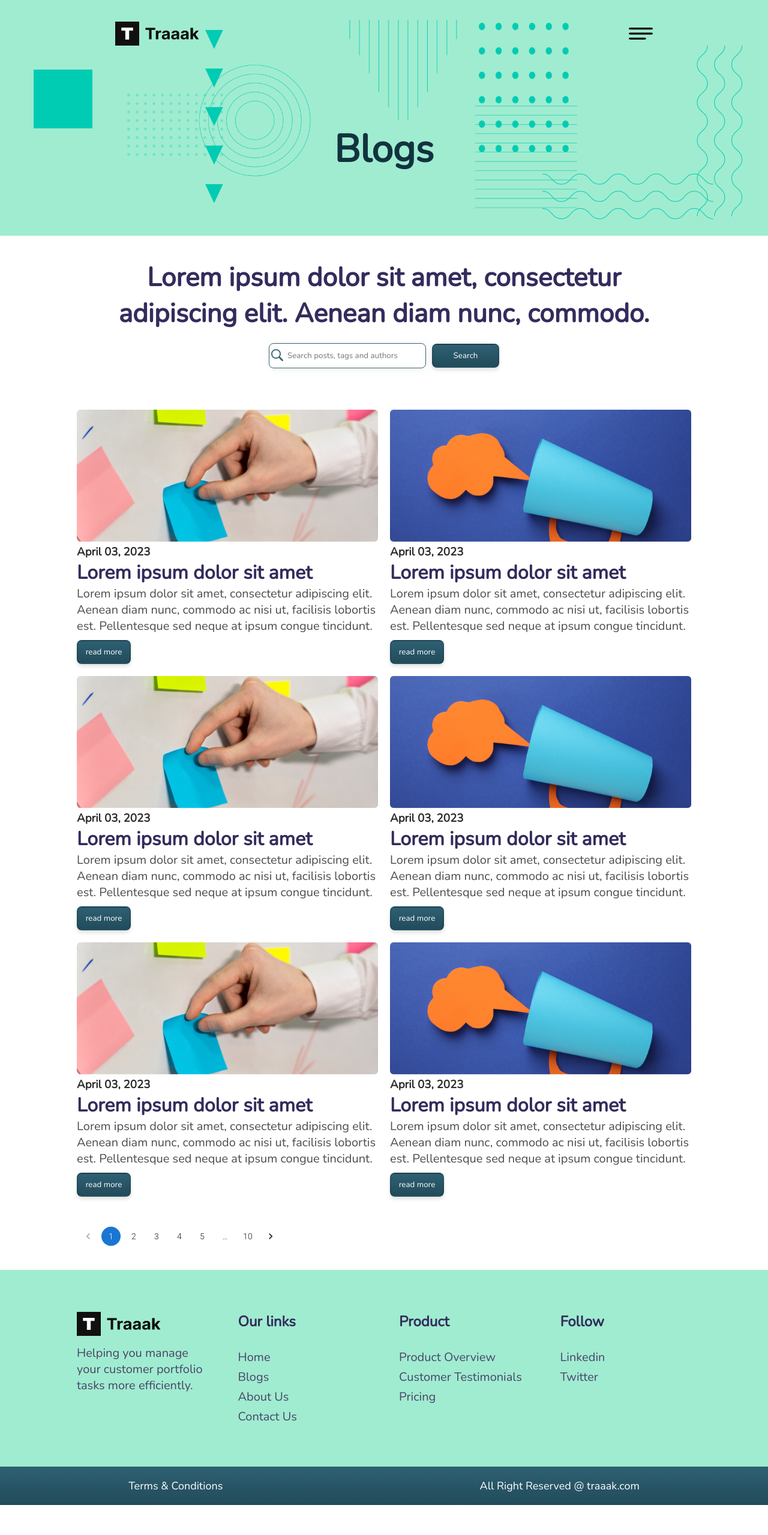
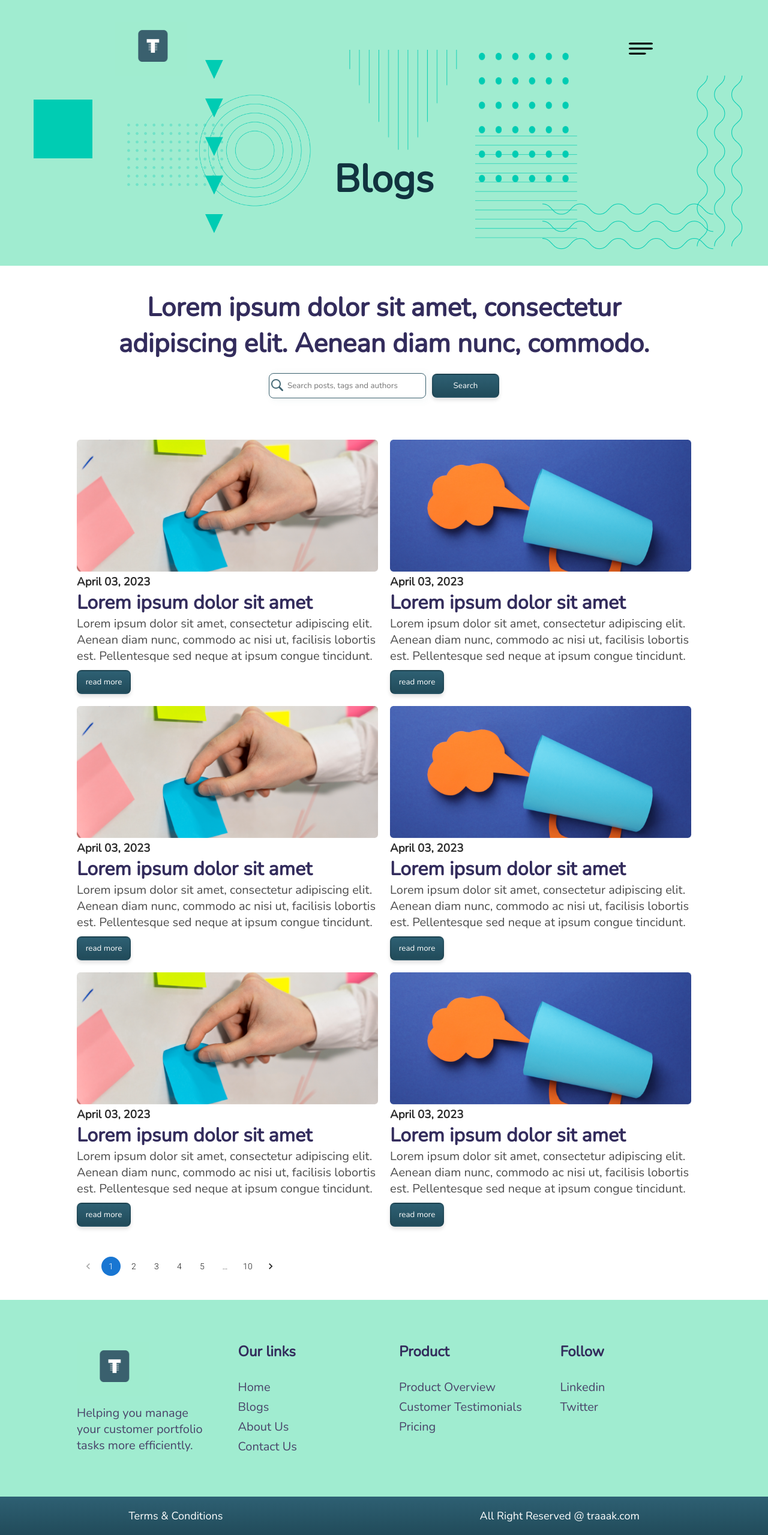
Before and after one commit to Sardar-Ali-Murad/traaak, a React (Vite) app: page /blog in a window 1280 px wide. Shown: the whole page at 60% size. Before the commit the page ends 2509 px from the top, so only its background shows below. Built offline with nearby package versions, Linux system fonts and the light colour scheme; a web font is replaced by a local one.

Commit message:
changing the logo

```diff
--- a/index.html
+++ b/index.html
@@ -3,7 +3,7 @@
   <head>
     <meta charset="UTF-8" />
     <!-- <link rel="icon" type="image/svg+xml" href="/vite.svg" /> -->
-    <link rel="icon" type="image/svg+xml" href="./src/assets/browserLogo.png" />
+    <link rel="icon" type="image/svg+xml" href="./src/assets/mainLogo.png" />
     <meta name="viewport" content="width=device-width, initial-scale=1.0" />
     <title>Traaak</title>
   </head>
--- a/src/components/CommonComponents/Footer.jsx
+++ b/src/components/CommonComponents/Footer.jsx
@@ -5,6 +5,7 @@ import "./Footer.css";
 import { Link } from "react-router-dom";
 import {openContactForm}  from "../../features/appSlice"
 import { useDispatch } from "react-redux";
+import mainLogo from "../../assets/mainLogo.png"
 
 const Footer = () => {
   let dispatch=useDispatch()
@@ -14,12 +15,13 @@ const Footer = () => {
         <div className="footerMain">
           <div className="footerGrid">
             <div className="footerFirst">
-              <div className="traakLogo">
+              {/* <div className="traakLogo">
                 <div className="wordBox">
                   <img src={Word} className="word" />
                 </div>
                 <img src={Traak} className="traak" />
-              </div>
+              </div> */}
+              <img src={mainLogo} className="mainLogo"/>
               <p>
                 Helping you manage your customer portfolio tasks more
                 efficiently.
--- a/src/components/CommonComponents/Navbar.css
+++ b/src/components/CommonComponents/Navbar.css
@@ -134,6 +134,12 @@
   }
 }
 
+@media screen and (max-width: 800px) {
+  .navbarImg8,.navbarImg9 {
+    display: none;
+  }
+}
+
 @media screen and (max-width: 1000px) {
   .navbarImg5 {
     display: none;
--- a/src/components/CommonComponents/Navbar.jsx
+++ b/src/components/CommonComponents/Navbar.jsx
@@ -15,6 +15,7 @@ import img8 from "../../assets/nav8.png";
 import img9 from "../../assets/nav9.png";
 import { closeHam } from "../../features/appSlice";
 import { useDispatch } from "react-redux";
+import mainLogo from "../../assets/mainLogo.png"
 
 const Navbar = ({ text }) => {
   let dispatch=useDispatch()
@@ -23,14 +24,16 @@ const Navbar = ({ text }) => {
       <div className="navbarMain">
         <div className="navBarIcons">
           <div className="headerIcons">
-            <div className="traakLogo">
+            {/* <div className="traakLogo">
               <div className="wordBox">
                 <img src={Word} className="word" />
               </div>
               <img src={Traak} className="traak" />
-            </div>
+            </div> */}
+          <img src={mainLogo} className="mainLogo"/>
             <img src={bar} className="bar" onClick={()=>dispatch(closeHam())} />
           </div>
+
         </div>
 
         <div className="navbarImages">
--- a/src/components/CommonComponents/Sidebar.jsx
+++ b/src/components/CommonComponents/Sidebar.jsx
@@ -6,6 +6,7 @@ import Traak from "../../assets/Traaak.png";
 import { openContactForm, openHam } from "../../features/appSlice";
 import { useDispatch, useSelector } from "react-redux";
 import { AiOutlineClose } from "react-icons/ai";
+import mainLogo  from "../../assets/mainLogo.png"
 
 const Navbar = () => {
   let dispatch = useDispatch();
@@ -29,6 +30,7 @@ const Navbar = () => {
             </div>
             <img src={Traak} className="traak" />
           </div>
+          {/* <img src={mainLogo}  className="mainLogo"/> */}
         </div>
         <nav>
           <ul>
--- a/src/components/HomeComponents/HomeHeader.css
+++ b/src/components/HomeComponents/HomeHeader.css
@@ -219,3 +219,9 @@
     font-size: 16px;
   }
 }
+
+
+.mainLogo{
+  width: 120px;
+  height: 90px;
+}
--- a/src/components/HomeComponents/HomeHeader.jsx
+++ b/src/components/HomeComponents/HomeHeader.jsx
@@ -10,6 +10,8 @@ import {openContactForm}  from "../../features/appSlice"
 import { useDispatch } from "react-redux";
 import {openHam,closeHam}  from "../../features/appSlice"
 
+import mainLogo from "../../assets/mainLogo.png"
+
 const HomeHeader = () => {
   let dispatch=useDispatch()
   function openTraaak(){
@@ -21,12 +23,13 @@ const HomeHeader = () => {
       <img src={line} className="headerLine" />
       <div className="homeHeaderMain">
         <div className="headerIcons">
-          <div className="traakLogo">
+          {/* <div className="traakLogo">
             <div className="wordBox">
               <img src={Word} className="word" />
             </div>
             <img src={Traak} className="traak" />
-          </div>
+          </div> */}
+          <img src={mainLogo} className="mainLogo"/>
           <img src={bar} className="bar" onClick={()=>dispatch(closeHam())}/>
         </div>
 
--- a/src/components/ProductComponents/ProductHeader.jsx
+++ b/src/components/ProductComponents/ProductHeader.jsx
@@ -9,6 +9,7 @@ import product2 from "../../assets/product2.png";
 import product3 from "../../assets/product3.png";
 import { closeHam } from "../../features/appSlice";
 import { useDispatch } from "react-redux";
+import mainLogo from "../../assets/mainLogo.png"
 
 const ProductHeader = () => {
   let dispatch=useDispatch()
@@ -16,12 +17,13 @@ const ProductHeader = () => {
     <div className="productBigMain">
       <div className="homeHeaderMain">
         <div className="headerIcons">
-          <div className="traakLogo">
+          {/* <div className="traakLogo">
             <div className="wordBox">
               <img src={Word} className="word" />
             </div>
             <img src={Traak} className="traak" />
-          </div>
+          </div> */}
+          <img src={mainLogo} className="mainLogo"/>
           <img src={bar} className="bar" onClick={()=>dispatch(closeHam())} />
         </div>
       </div>
```
Also changed, not shown: src/assets/mainLogo.png (added).
